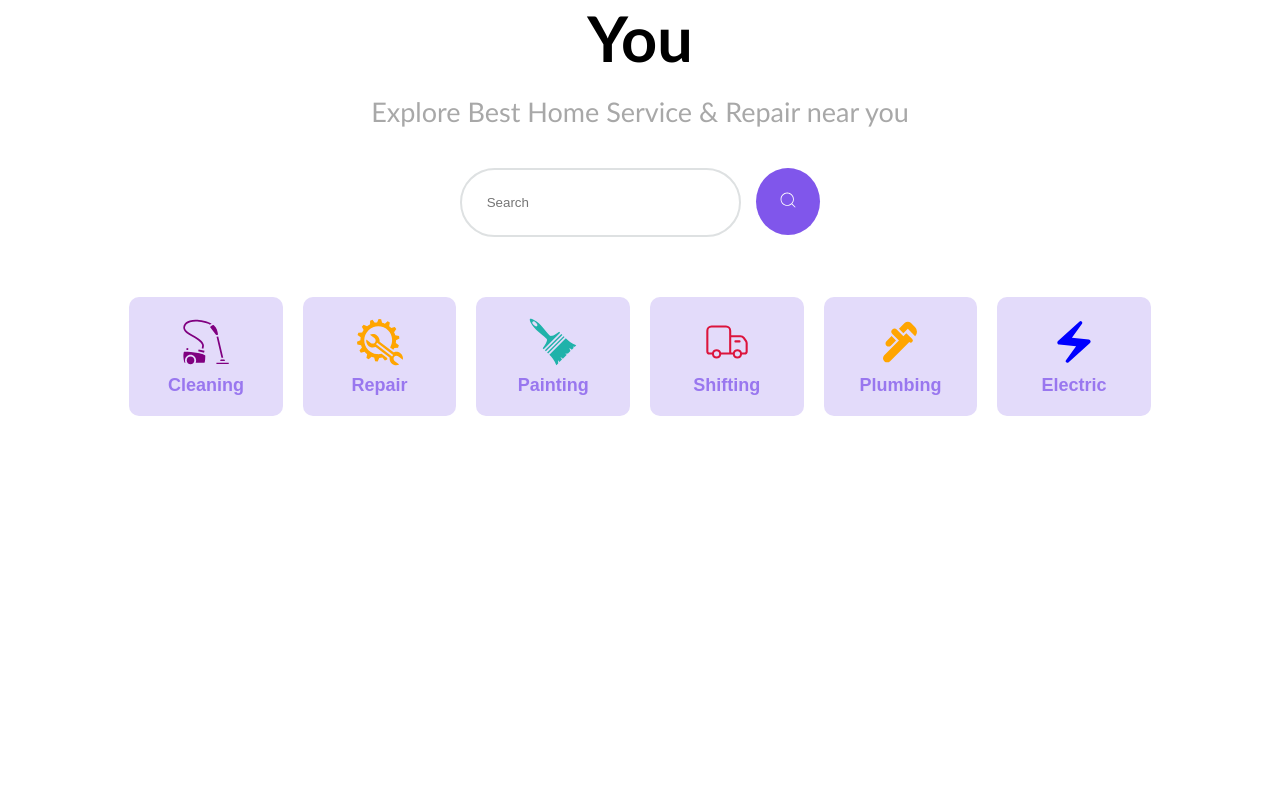
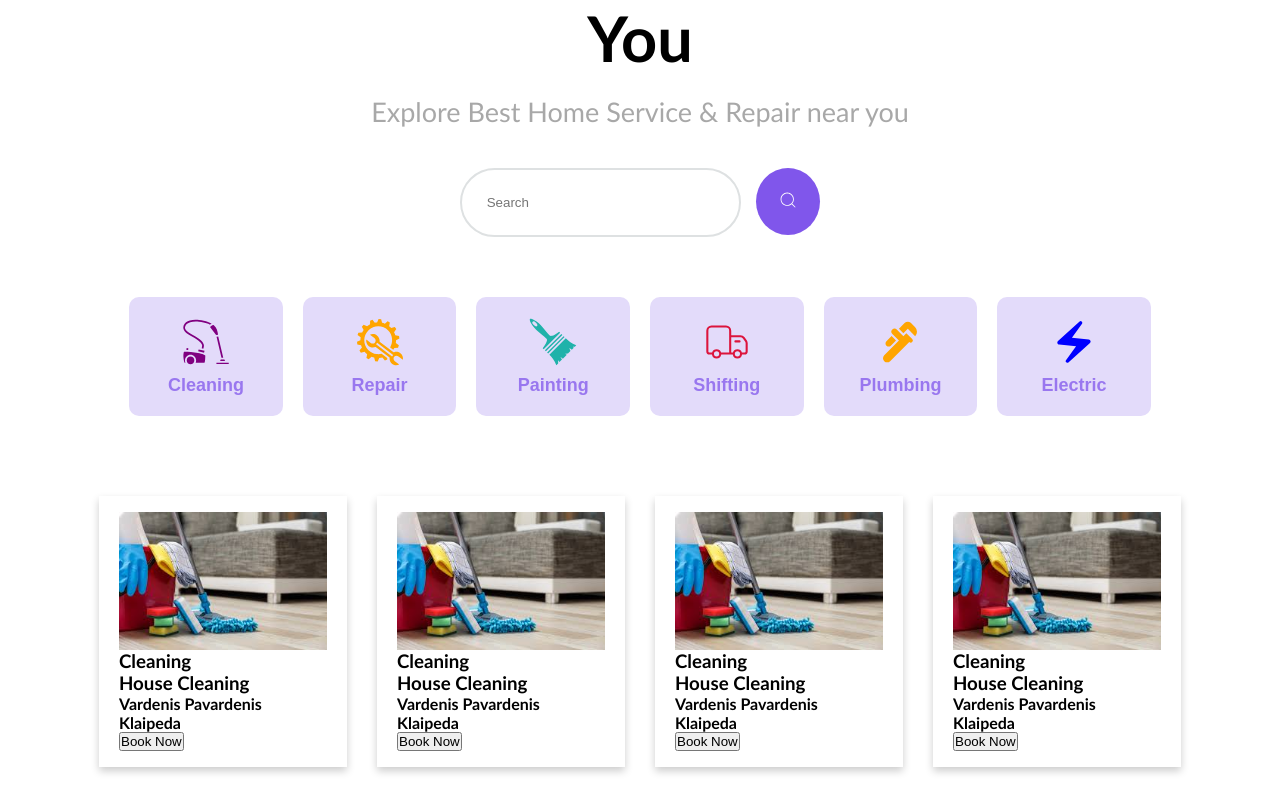
Before and after one commit to LaurynasKl/home-service-app, a React (Vite) app: page / in a window 1280 px wide. Shown: the part 340-1127 px from the top of the page. Before the commit the page ends 816 px from the top, so only its background shows below. Built offline with nearby package versions, Linux system fonts and the light colour scheme.

Commit message:
CategoryCards sukurimas ir atvaizdavimas

```diff
--- a/src/components/category/CategoryCard.jsx
+++ b/src/components/category/CategoryCard.jsx
@@ -0,0 +1,57 @@
+import style from './CategoryCard.module.scss';
+import cleaning1 from '../../assets/cleaning1.png';
+
+export function CategoryCard() {
+
+    const CategoriesCards = [
+        {
+            category: "Cleaning",
+            company: "House Cleaning",
+            name: "Vardenis Pavardenis",
+            place: "Klaipeda",
+            img: cleaning1
+
+        },
+        {
+            category: "Cleaning",
+            company: "House Cleaning",
+            name: "Vardenis Pavardenis",
+            place: "Klaipeda",
+            img: cleaning1
+
+        },
+        {
+            category: "Cleaning",
+            company: "House Cleaning",
+            name: "Vardenis Pavardenis",
+            place: "Klaipeda",
+            img: cleaning1
+
+        },
+        {
+            category: "Cleaning",
+            company: "House Cleaning",
+            name: "Vardenis Pavardenis",
+            place: "Klaipeda",
+            img: cleaning1
+
+        },
+    ]
+
+    return (
+        <div className={style.categoryCard}>
+            {CategoriesCards.map((card, index) => (
+                <div key={index} className={style.card}>
+                    <img src={card.img} alt="cleaning" />
+                    <div className={style.info}>
+                        <h3>{card.category}</h3>
+                        <h3>{card.company}</h3>
+                        <h4>{card.name}</h4>
+                        <h4>{card.place}</h4>
+                    <button>Book Now</button>
+                    </div>
+                </div>
+            ))}
+        </div>
+    )
+}
--- a/src/components/category/CategoryCard.module.scss
+++ b/src/components/category/CategoryCard.module.scss
@@ -0,0 +1,21 @@
+.categoryCard{
+    display: flex;
+    flex-wrap: wrap;
+    justify-content: center;
+    gap: 30px;
+    padding: 20px;
+}
+.card{
+    box-shadow: 0 4px 8px 0 rgba(0,0,0,0.2);
+    transition: 0.3s;
+    width: 20%;
+    padding: 16px 20px;
+    &:hover {
+        box-shadow: 0 8px 16px 0 rgba(0,0,0,0.2);
+      }
+      img{
+        width: 100%;
+      }
+}
+.info {
+}
--- a/src/pages/Home/Home.jsx
+++ b/src/pages/Home/Home.jsx
@@ -1,4 +1,5 @@
 import Category from "../../components/category/Category";
+import { CategoryCard } from "../../components/category/CategoryCard";
 import Search from "../../components/search/search";
 
 export function Home(){
@@ -6,6 +7,7 @@ export function Home(){
         <>
             <Search />
             <Category />
+            <CategoryCard />
         </>
     )
 };
```
Also changed, not shown: src/assets/cleaning1.png (added).
